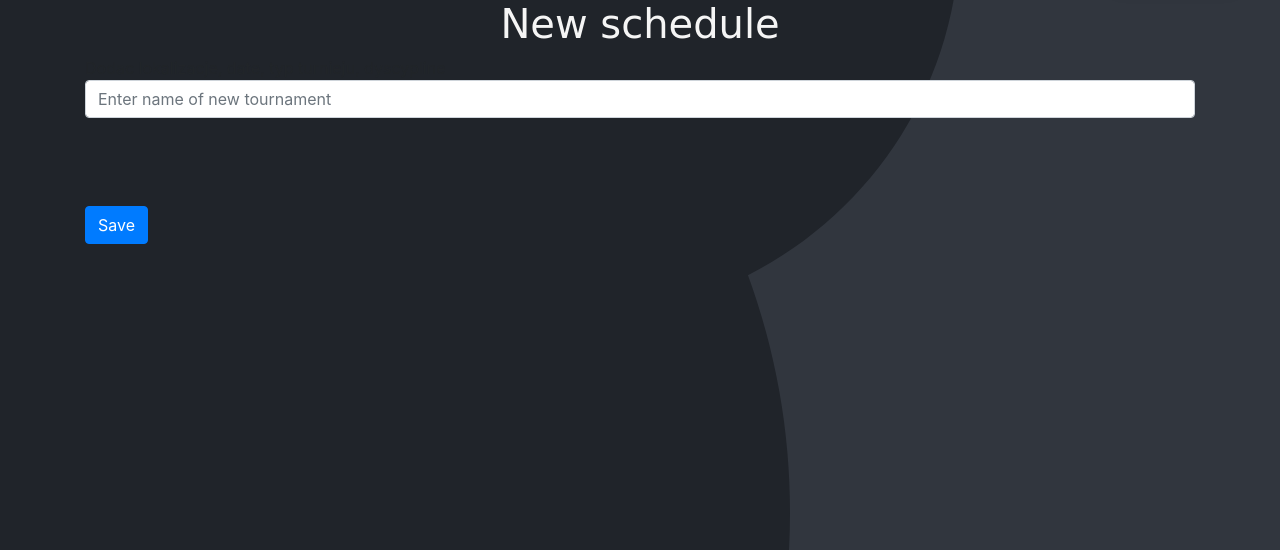
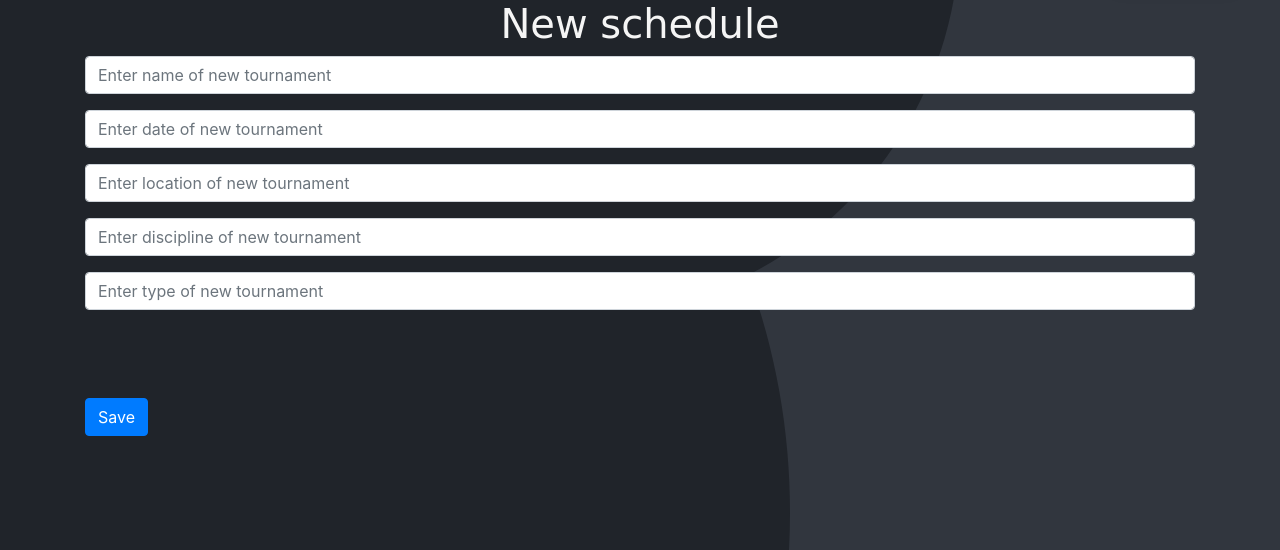
Before and after one commit to ReptilianEye/MyTournamentApp, a Flask app: page /new-schedule in a window 1280 px wide. Shown: the part 70-620 px from the top of the page. Run offline with Flask 2, Linux system fonts and the light colour scheme; a user stored in the database is signed in; some libraries are stand-ins or nearby versions; some web fonts are replaced.

Commit message:
first changes in reforming page after datebase change

```diff
--- a/website/GenerujeRoundRobinTournamentFlask.py
+++ b/website/GenerujeRoundRobinTournamentFlask.py
@@ -9,17 +9,16 @@ def PrzygotowujeTerminarzDoWyswietlenia(terminarz):
 
     Terminarz = []
     numerRundy = 1
-    numerPary = 1
 
     for Runda in terminarz:
         Terminarz.append(numerRundy)
         for para in Runda:
             if pauza in para:
                 continue
-            Terminarz.append([])
-            Terminarz[numerPary].append(para[0])
-            Terminarz[numerPary].append(para[1])
-            numerPary += 2
+            Para = []
+            Para.append(para[0])
+            Para.append(para[1])
+            Terminarz.append(Para)
 
         numerRundy += 1
 
--- a/website/static/index.js
+++ b/website/static/index.js
@@ -15,10 +15,10 @@ function deleteUser(userId) {
     });
 }
 function getTournamentId(tournamentId) {
-    fetch('get_touornament_id', {
+    fetch('show-schedule', {
         method: 'POST',
         body: JSON.stringify({ tournamentId: tournamentId }),
     }).then((_res) => {
-        window.location.href = "/new-players";
+        window.location.href = "/show-schedule";
     });
 }
--- a/website/templates/home.html
+++ b/website/templates/home.html
@@ -12,7 +12,7 @@
     <br />
     <form method="POST">
         <div align="center">
-            <a href="/generator">
+            <a href="/tournaments">
                 <button type="button" class="btn-danger_nav_generate"> Generator</button>
             </a>
         </div>
--- a/website/templates/new_schedule.html
+++ b/website/templates/new_schedule.html
@@ -1,13 +1,41 @@
 {% extends "base.html" %} {% block title %}Schedule Generator{% endblock %} {%
 block content %}
 <h1 align="center">New schedule</h1>
-Dodac lokalizacje, date, typ turnieju, dyscypline
 <form method="POST">
   <div class="form-group">
     <input
       class="form-control"
       name="name"
       placeholder="Enter name of new tournament"
+    />
+  </div>
+
+  <div class="form-group">
+    <input
+      class="form-control"
+      name="date"
+      placeholder="Enter date of new tournament"
+    />
+  </div>
+  <div class="form-group">
+    <input
+      class="form-control"
+      name="location"
+      placeholder="Enter location of new tournament"
+    />
+  </div>
+  <div class="form-group">
+    <input
+      class="form-control"
+      name="discipline"
+      placeholder="Enter discipline of new tournament"
+    />
+  </div>
+  <div class="form-group">
+    <input
+      class="form-control"
+      name="type"
+      placeholder="Enter type of new tournament"
     />
   </div>
 <br />
--- a/website/templates/tournaments.html
+++ b/website/templates/tournaments.html
@@ -6,7 +6,7 @@
 
       <div align="center">
         <ol class="badge badge-dark">
-          <div  class="list-group-horizontal"><h3>{{tournament.name}} {{tournament.date}} {{tournament.location}}</h3> </div>
+          <a type="button" class="list-group-horizontal" onClick="getTournamentId({{tournament.id}})"> <div> <h3>{{tournament.name}} {{tournament.date}} {{tournament.location}}</h3> </div></a>
         </ol>
       </div>
       <br />
--- a/website/views.py
+++ b/website/views.py
@@ -22,7 +22,7 @@ def home():
     return render_template("home.html", user=current_user)
 
 
-@views.route('/generator', methods=['GET', 'POST'])
+@views.route('/tournaments', methods=['GET', 'POST'])
 @login_required
 def Schedules():
     return render_template("tournaments.html", user=current_user)
@@ -90,6 +90,17 @@ def GenerateSchedule():
             db.session.commit()
 
     return redirect(url_for("views.Schedule"))
+
+@views.route('/show-schedule')
+@login_required
+def showSchedule():
+    tournament = json.loads(request.data)
+    tournamentId = tournament['tournamentId']
+    if tournamentId:
+        if tournament.user_id == current_user.id:
+            current_user.actual_tournament_id = tournamentId
+            db.session.commit()
+            return redirect(url_for("views.Schedule"))
 
 
 @views.route('/schedule')
```
Also changed, not shown: website/database.db (added).
